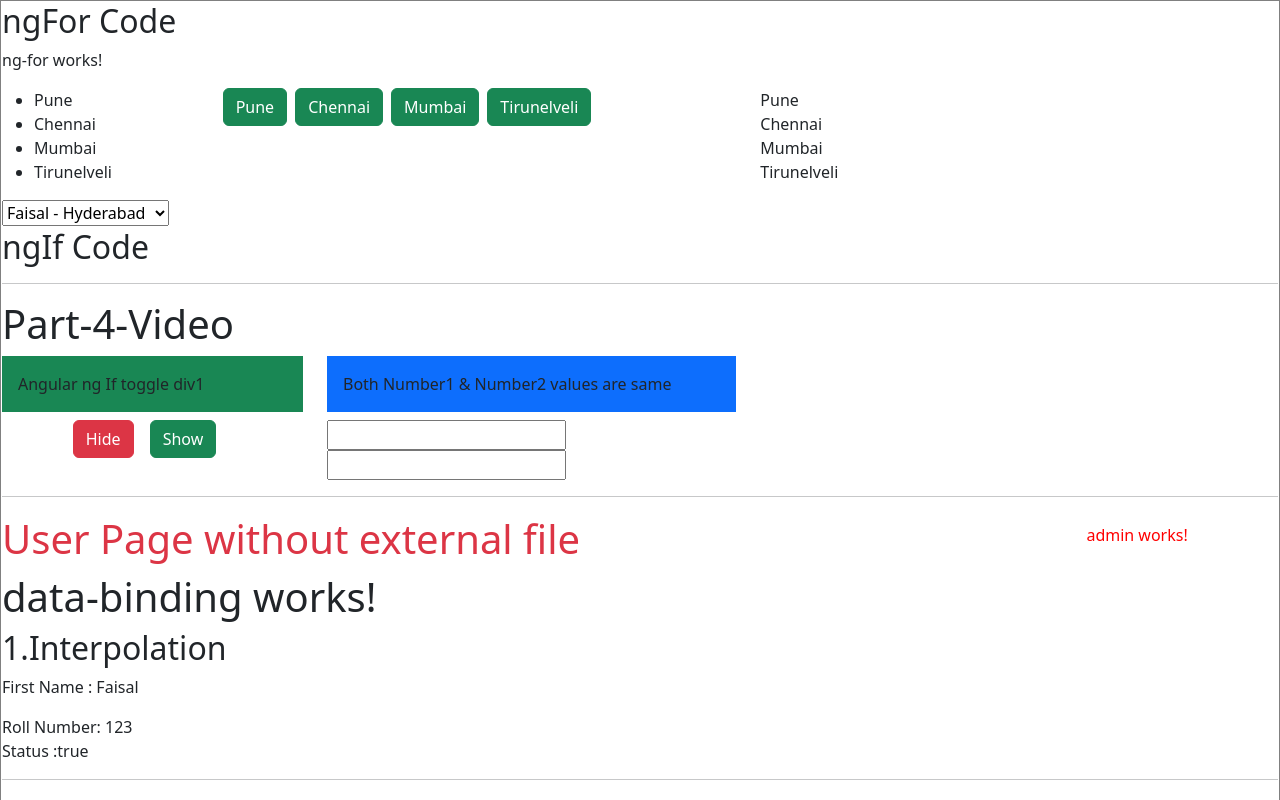
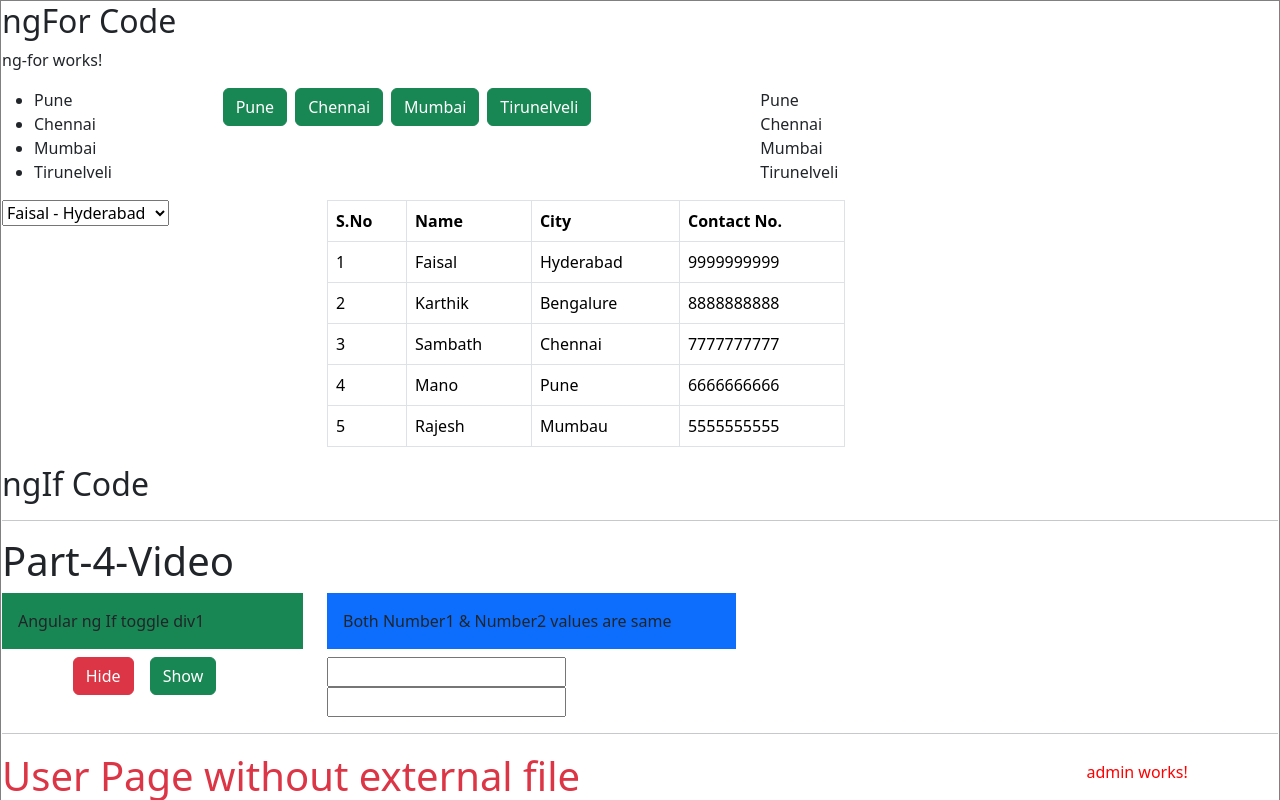
Before and after one commit to moh-faisal85/AngularJS, an Angular app in the folder Training.Angular19.Project/: page / in a window 1280 px wide. Shown: the top 800 px of the page. Built offline with nearby package versions, Linux system fonts and the light colour scheme.

Commit message:
Part-4: Angular 19 - Structural Directives - ngFor - Display Table Formatted column id,name and City using employee object list

```diff
--- a/Training.Angular19.Project/src/app/components/ng-for/ng-for.component.html
+++ b/Training.Angular19.Project/src/app/components/ng-for/ng-for.component.html
@@ -25,4 +25,24 @@
             </option>
         </select>
     </div>
+    <div class="col-5">
+        <table class="table table-bordered">
+            <thead>
+                <tr>
+                    <th>S.No</th>
+                    <th>Name</th>
+                    <th>City</th>
+                    <th>Contact No.</th>
+                </tr>
+            </thead>
+            <tbody>
+                <tr *ngFor="let emp of employeeArray; let srno=index">
+                    <td>{{srno+1}}</td>
+                    <td>{{emp.name}}</td>
+                    <td>{{emp.city}}</td>
+                    <td>{{emp.contactNo}}</td>
+                </tr>
+            </tbody>
+        </table>
+    </div>
 </div>
```
